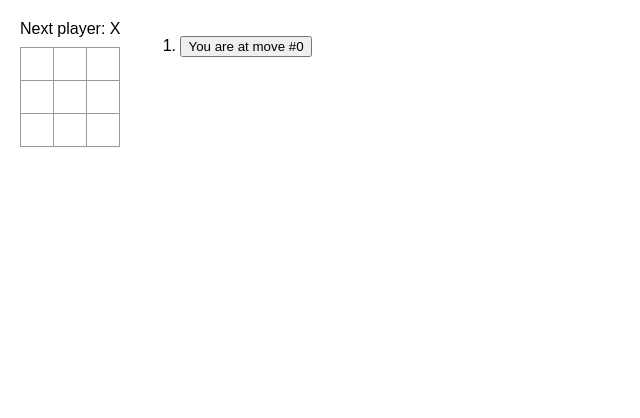
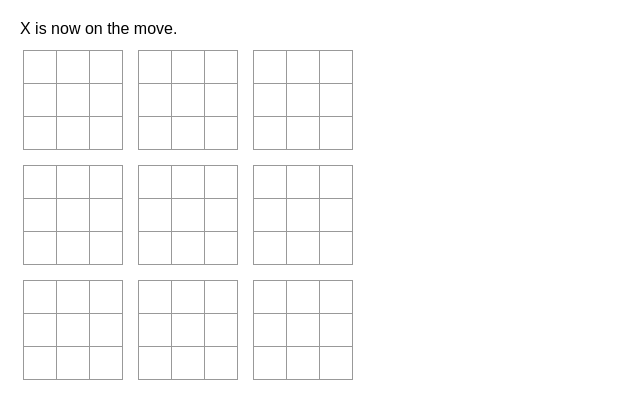
Before and after one commit to pg-ctatanacio/tic-tac-toe, a React (Create React App) app: page / in a window 1280 px wide. Shown: the top 418 px of the page, without its empty margins (0-640 px from the left). Built offline with nearby package versions, Linux system fonts and the light colour scheme.

Commit message:
Done basic extreme game. But basic game is damaged

```diff
--- a/src/App.tsx
+++ b/src/App.tsx
@@ -1,8 +1,10 @@
-import Game from "./components/Game/Game";
+// import Game from "./components/Game/Game";
 import './App.css';
+import Extreme from "./components/Extreme/Extreme";
 
 const App = () => {
-	return <Game />;
+    // return <></>
+	return <Extreme />;
 };
 
 export default App;
--- a/src/components/Board/Board.css
+++ b/src/components/Board/Board.css
@@ -7,3 +7,20 @@
 .status {
 	margin-bottom: 10px;
 }
+
+.board-container {
+    border-width: 3px;
+    border-style: solid;
+
+    /* border-style: hidden; */
+
+    border-color: transparent;
+}
+
+.board-highlight-focus {
+    border-color: red;
+}
+
+.board-highlight-win {
+    border-color: green;
+}
--- a/src/components/Board/Board.tsx
+++ b/src/components/Board/Board.tsx
@@ -1,27 +1,53 @@
 import Square from "../Square/Square";
+import SquareSolid from "../Square/SquareSolid";
 import "./Board.css";
 
 type BoardType = {
+    isFirstMove: boolean;
+    boardWinner?: string|null;
+    lastMoveIndex?: number;
 	xIsNext: boolean;
+    boardNo: number;
 	squares: (string | null)[];
-	onPlay: (nextSquares: (string | null)[]) => void;
+	onPlay: (boardNo: number, nextSquares: (string | null)[], moveIndex: number, winner: string|null) => void;
+    onHandlePlay?: (boardNo: number, cellIndex: number) => void;
 };
 
-const Board = ({ xIsNext, squares, onPlay }: BoardType) => {
+const Board = ({ isFirstMove, boardWinner, lastMoveIndex, xIsNext, boardNo, squares, onPlay, onHandlePlay }: BoardType) => {
+    // console.log('board winner: ' + boardWinner);
+
+    // board should not handle the ways on how to win
+    // it should be inside game component.
 	const handleClick = (i: number) => {
-		if (squares[i] || calculateWinner(squares)) {
+        // console.log('calculate winner onclick: ', calculateWinner(squares));
+
+        // extreme mode restriction
+        let hasWinner = calculateWinner(squares);
+        if ((boardNo !== lastMoveIndex)) {
+            console.log('Move should be only done in board # ' + lastMoveIndex);
+            return;
+        }
+
+        // -- end extreme mode restriction
+
+        if (squares[i] || calculateWinner(squares)) {
 			return;
 		}
 
 		const nextSquares = squares.slice();
-
 		if (xIsNext) {
 			nextSquares[i] = "X";
 		} else {
 			nextSquares[i] = "O";
 		}
 
-		onPlay(nextSquares);
+        let winner = null;
+        console.log('calculate winner onclick: ', calculateWinner(squares));
+        if (calculateWinner(nextSquares)) {
+            winner = nextSquares[i];
+        }
+
+		onPlay(boardNo, nextSquares, i, winner);
 	};
 
 	const calculateWinner = (squares: (string | null)[]) => {
@@ -46,13 +72,13 @@ const Board = ({ xIsNext, squares, onPlay }: BoardType) => {
 		return null;
 	};
 
-	const winner = calculateWinner(squares);
-	let status;
-	if (winner) {
-		status = "Winner: " + winner;
-	} else {
-		status = "Next player: " + (xIsNext ? "X" : "O");
-	}
+	// const winner = calculateWinner(squares);
+	// let status;
+	// if (winner) {
+	// 	status = "Winner: " + winner;
+	// } else {
+	// 	status = "Next player: " + (xIsNext ? "X" : "O");
+	// }
 
     const renderBoard = () => {
         let rows = [];
@@ -61,7 +87,29 @@ const Board = ({ xIsNext, squares, onPlay }: BoardType) => {
             for (let j = 0; j < 3; j++) {
                 // (row * 3) + col
                 let index = (i * 3) + j;
-                columns.push(<Square key={index} value={squares[index]} onSquareClick={() => handleClick(index)} />);
+
+                // columns.push(<Square key={index} value={squares[index]} onSquareClick={() => handleClick(index)} />);
+
+                if (calculateWinner(squares)) {
+                    if (boardWinner === 'X') {
+                        if ([0,2,4,6,8].includes(index)) {
+                            columns.push(<SquareSolid styles="square-solid-x" key={index} value={null} />);
+                        } else {
+                            columns.push(<SquareSolid key={index} value={null} />);
+                        }
+                    } else if (boardWinner === 'O') {
+                        if ([0,1,2,3,5,6,7,8].includes(index)) {
+                            columns.push(<SquareSolid key={index} styles="square-solid-o" value={null} />);
+                        } else {
+                            columns.push(<SquareSolid key={index} value={null} />);
+                        }
+                    } else {
+                        columns.push(<Square key={index} value={squares[index]} onSquareClick={() => (onHandlePlay) && onHandlePlay(boardNo, index)} />);
+                    }
+                } else {
+                    columns.push(<Square key={index} value={squares[index]} onSquareClick={() => (onHandlePlay) && onHandlePlay(boardNo, index)} />);
+                }
+
             }
 
             rows.push(<div key={i} className="board-row">{columns}</div>);
@@ -70,11 +118,23 @@ const Board = ({ xIsNext, squares, onPlay }: BoardType) => {
         return rows;
     }
 
+    const getBoardHighlight = () => {
+        let highlight = '';
+        if (boardNo === lastMoveIndex && !isFirstMove) {
+            highlight = 'board-highlight-focus';
+        }
+        // else if (calculateWinner(squares)) {
+        //     highlight = 'board-highlight-win';
+        // }
+
+        return highlight
+    }
+
 	return (
-		<>
-			<div className="status">{status}</div>
+		<div className={`board-container ${getBoardHighlight()}`}>
+			{/* <div className="status">{status}</div> */}
             {renderBoard()}
-		</>
+		</div>
 	);
 };
 
--- /dev/null
+++ b/src/components/Extreme/Extreme.css
@@ -0,0 +1,11 @@
+.extreme-board {
+    display: flex;
+    flex-direction: column;
+    gap: 10px;
+}
+
+.extreme-board-col {
+    gap: 10px;
+    display: flex;
+    flex-direction: row;
+}
--- /dev/null
+++ b/src/components/Extreme/Extreme.tsx
@@ -0,0 +1,128 @@
+import { useState } from "react";
+import Board from "../Board/Board";
+import './Extreme.css'
+
+const Extreme = () => {
+    const [xIsNext, setXIsNext] = useState<boolean>(true);
+    const [squares, setSquares] = useState<(string | null)[][]>(Array(9).fill(Array(9).fill(null)));
+    const [lastMoveIndex, setLastMoveIndex] = useState<number>(0);
+    const [boardWinner, setBoardWinner] = useState<(string | null)[]>(Array(9).fill(null));
+    const [isFirstMove, setIsFirstMove] = useState<boolean>(true);
+
+    const handlePlay = (boardNo: number, nextSquares: (string | null)[], index: number, winner: string | null) => {
+        const nextBoard = squares.slice();
+        nextBoard[boardNo] = nextSquares;
+
+        setSquares(nextBoard);
+        setXIsNext(!xIsNext);
+
+        setLastMoveIndex(index);
+
+        const nextBoardWinner = boardWinner.slice();
+        nextBoardWinner[boardNo] = winner;
+        setBoardWinner(nextBoardWinner);
+    }
+
+    const handlePlay2 = (boardNo: number, cellIndex: number) => {
+        let hasWinner = calculateWinner(squares[boardNo]);
+
+        // Check if board required has winner.
+        let requiredBoardHasWin = calculateWinner(squares[lastMoveIndex]);
+        if (!hasWinner && (boardNo !== lastMoveIndex) && !requiredBoardHasWin && !isFirstMove) {
+            console.log('Move should be only done in board # ' + lastMoveIndex);
+            return;
+        }
+
+        if (hasWinner && (boardNo === lastMoveIndex)) {
+            console.log('Please make a move to other board');
+            return;
+        }
+
+        if (squares[boardNo][cellIndex] || hasWinner) {
+			return;
+		}
+
+		const squaresCopy = squares.slice().map(row => row.slice());
+		if (xIsNext) {
+			squaresCopy[boardNo][cellIndex] = "X";
+		} else {
+			squaresCopy[boardNo][cellIndex] = "O";
+		}
+
+        setLastMoveIndex(cellIndex);
+        setSquares(squaresCopy);
+        setXIsNext(!xIsNext);
+
+        let boardWinnerCopy = Array(9).fill(null);
+        if (calculateWinner(squaresCopy[boardNo])) {
+            let winner = squaresCopy[boardNo][cellIndex];
+            boardWinnerCopy = boardWinner.slice();
+            boardWinnerCopy[boardNo] = winner;
+            setBoardWinner(boardWinnerCopy);
+        }
+
+        // calculate extreme winner
+        if (calculateWinner(boardWinnerCopy)) {
+            console.log(squaresCopy[boardNo][cellIndex] + ' is the winner!');
+        }
+
+        if (isFirstMove) {
+            setIsFirstMove(false);
+        }
+    }
+
+    const calculateWinner = (squares: (string | null)[]) => {
+		const lines = [
+			[0, 1, 2],
+			[3, 4, 5],
+			[6, 7, 8],
+			[0, 3, 6],
+			[1, 4, 7],
+			[2, 5, 8],
+			[0, 4, 8],
+			[2, 4, 6],
+		];
+
+		for (let i = 0; i < lines.length; i++) {
+			const [a, b, c] = lines[i];
+			if (squares[a] && squares[a] === squares[b] && squares[a] === squares[c]) {
+				return squares[a];
+			}
+		}
+
+		return null;
+	};
+
+    const renderMoveLabel = () => {
+        if (xIsNext) {
+            return <span>X is now on the move.</span>
+        } else {
+            return <span>O is now on the move.</span>
+        }
+    }
+
+    return (
+        <>
+            <div className="extreme-board">
+                {renderMoveLabel()}
+                <div className="extreme-board-col">
+                    <Board isFirstMove={isFirstMove} boardWinner={boardWinner[0]} lastMoveIndex={lastMoveIndex} xIsNext={xIsNext} boardNo={0} squares={squares[0]} onPlay={handlePlay} onHandlePlay={handlePlay2} />
+                    <Board isFirstMove={isFirstMove} boardWinner={boardWinner[1]} lastMoveIndex={lastMoveIndex} xIsNext={xIsNext} boardNo={1} squares={squares[1]} onPlay={handlePlay} onHandlePlay={handlePlay2} />
+                    <Board isFirstMove={isFirstMove} boardWinner={boardWinner[2]} lastMoveIndex={lastMoveIndex} xIsNext={xIsNext} boardNo={2} squares={squares[2]} onPlay={handlePlay} onHandlePlay={handlePlay2} />
+                </div>
+                <div className="extreme-board-col">
+                    <Board isFirstMove={isFirstMove} boardWinner={boardWinner[3]} lastMoveIndex={lastMoveIndex} xIsNext={xIsNext} boardNo={3} squares={squares[3]} onPlay={handlePlay} onHandlePlay={handlePlay2} />
+                    <Board isFirstMove={isFirstMove} boardWinner={boardWinner[4]} lastMoveIndex={lastMoveIndex} xIsNext={xIsNext} boardNo={4} squares={squares[4]} onPlay={handlePlay} onHandlePlay={handlePlay2} />
+                    <Board isFirstMove={isFirstMove} boardWinner={boardWinner[5]} lastMoveIndex={lastMoveIndex} xIsNext={xIsNext} boardNo={5} squares={squares[5]} onPlay={handlePlay} onHandlePlay={handlePlay2} />
+                </div>
+                <div className="extreme-board-col">
+                    <Board isFirstMove={isFirstMove} boardWinner={boardWinner[6]} lastMoveIndex={lastMoveIndex} xIsNext={xIsNext} boardNo={6} squares={squares[6]} onPlay={handlePlay} onHandlePlay={handlePlay2} />
+                    <Board isFirstMove={isFirstMove} boardWinner={boardWinner[7]} lastMoveIndex={lastMoveIndex} xIsNext={xIsNext} boardNo={7} squares={squares[7]} onPlay={handlePlay} onHandlePlay={handlePlay2} />
+                    <Board isFirstMove={isFirstMove} boardWinner={boardWinner[8]} lastMoveIndex={lastMoveIndex} xIsNext={xIsNext} boardNo={8} squares={squares[8]} onPlay={handlePlay} onHandlePlay={handlePlay2} />
+                </div>
+            </div>
+        </>
+    )
+}
+
+export default Extreme;
--- a/src/components/Game/Game.tsx
+++ b/src/components/Game/Game.tsx
@@ -8,7 +8,7 @@ const Game = () => {
 	const currentSquares = history[currentMove];
 	const xIsNext = currentMove % 2 === 0;
 
-	const handlePlay = (nextSquares: (string | null)[]) => {
+	const handlePlay = (boardNo: number, nextSquares: (string | null)[]) => {
 		const nextHistory = [...history.slice(0, currentMove + 1), nextSquares];
 		setHistory(nextHistory);
 		setCurrentMove(nextHistory.length - 1);
@@ -38,7 +38,7 @@ const Game = () => {
 	return (
 		<div className="game">
 			<div className="game-board">
-				<Board xIsNext={xIsNext} squares={currentSquares} onPlay={handlePlay} />
+				<Board isFirstMove={false} xIsNext={xIsNext} boardNo={0} squares={currentSquares} onPlay={handlePlay} />
 			</div>
 			<div className="game-info">
 				<ol>{moves}</ol>
--- a/src/components/Square/Square.css
+++ b/src/components/Square/Square.css
@@ -12,3 +12,11 @@
 	text-align: center;
 	width: 34px;
 }
+
+.square-solid-x {
+    background-color: rgb(128, 0, 90);
+}
+
+.square-solid-o {
+    background-color: rgb(0, 26, 128);
+}
--- /dev/null
+++ b/src/components/Square/SquareSolid.tsx
@@ -0,0 +1,16 @@
+import "./Square.css";
+
+type SquareProps = {
+	value: string | null;
+    styles?: string
+};
+
+const SquareSolid = ({ value, styles }: SquareProps) => {
+    return (
+		<button className={`square ${styles}`} disabled>
+			{value}
+		</button>
+	);
+}
+
+export default SquareSolid;
```
